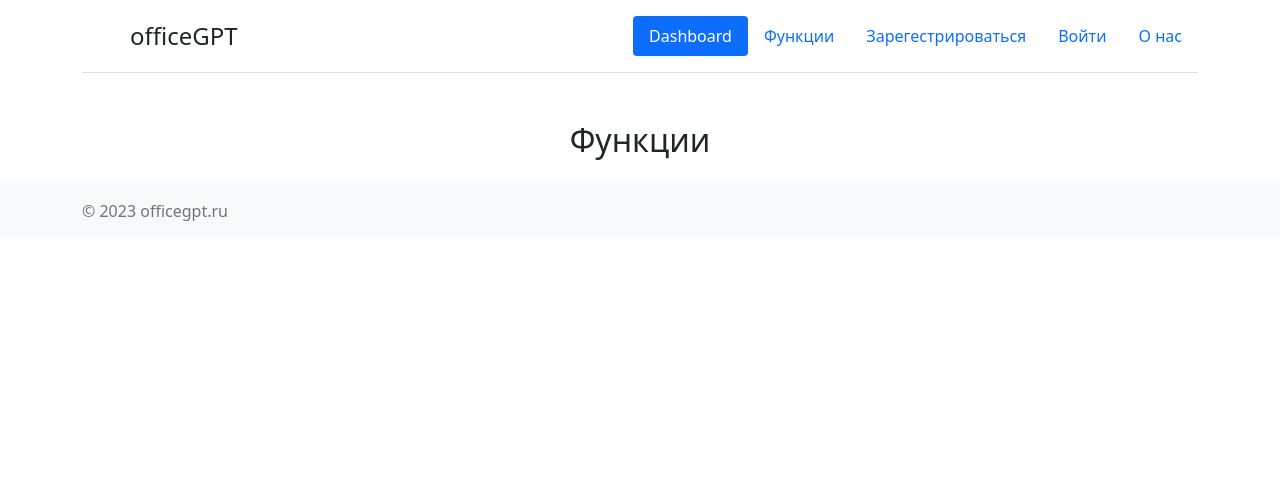
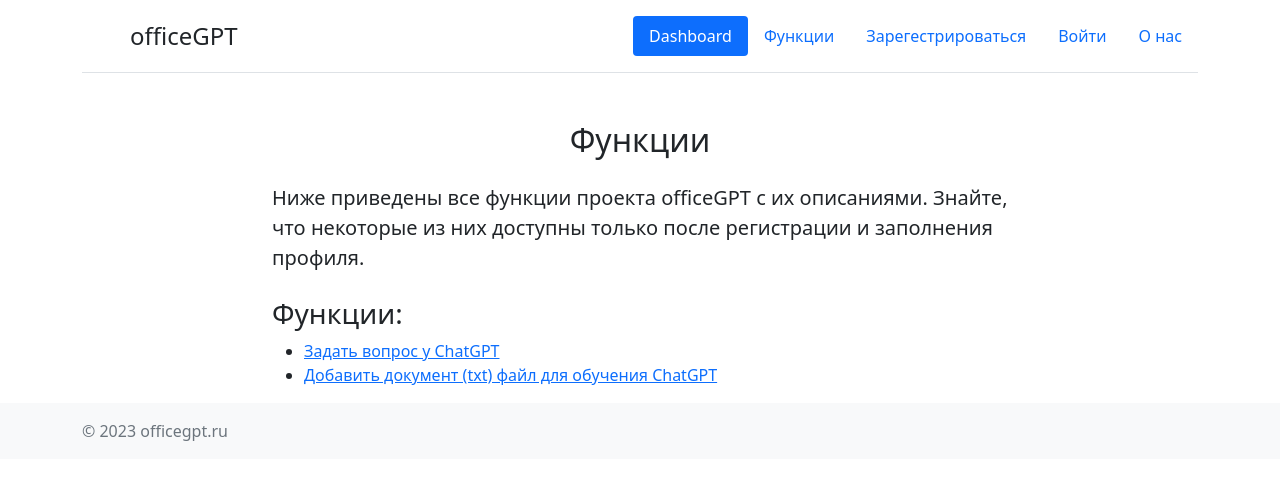
Before and after one commit to Narek12345/OfficeGPT, a Django app: page /functions/ in a window 1280 px wide. Shown: the top 480 px of the page. Run offline with Django 5.2, Linux system fonts and the light colour scheme; some libraries are stand-ins or nearby versions.

Commit message:
Update functions.html template.

```diff
--- a/functions/templates/functions/functions.html
+++ b/functions/templates/functions/functions.html
@@ -7,6 +7,14 @@
 		<div class="row">
 			<div class="col-lg-8 offset-lg-2">
 				<h2 class="text-center mb-4">Функции</h2>
+				<p class="lead text-justify">Ниже приведены все функции проекта officeGPT с их описаниями. Знайте, что некоторые из них доступны только после регистрации и заполнения профиля.</p>
+
+				<h3 class="mt-4">Функции:</h3>
+				<ul>
+					<li><a href="">Задать вопрос у ChatGPT</a></li>
+					<li><a href="">Добавить документ (txt) файл для обучения ChatGPT</a></li>
+				</ul>
+
 			</div>
 		</div>
 	</div>
```
